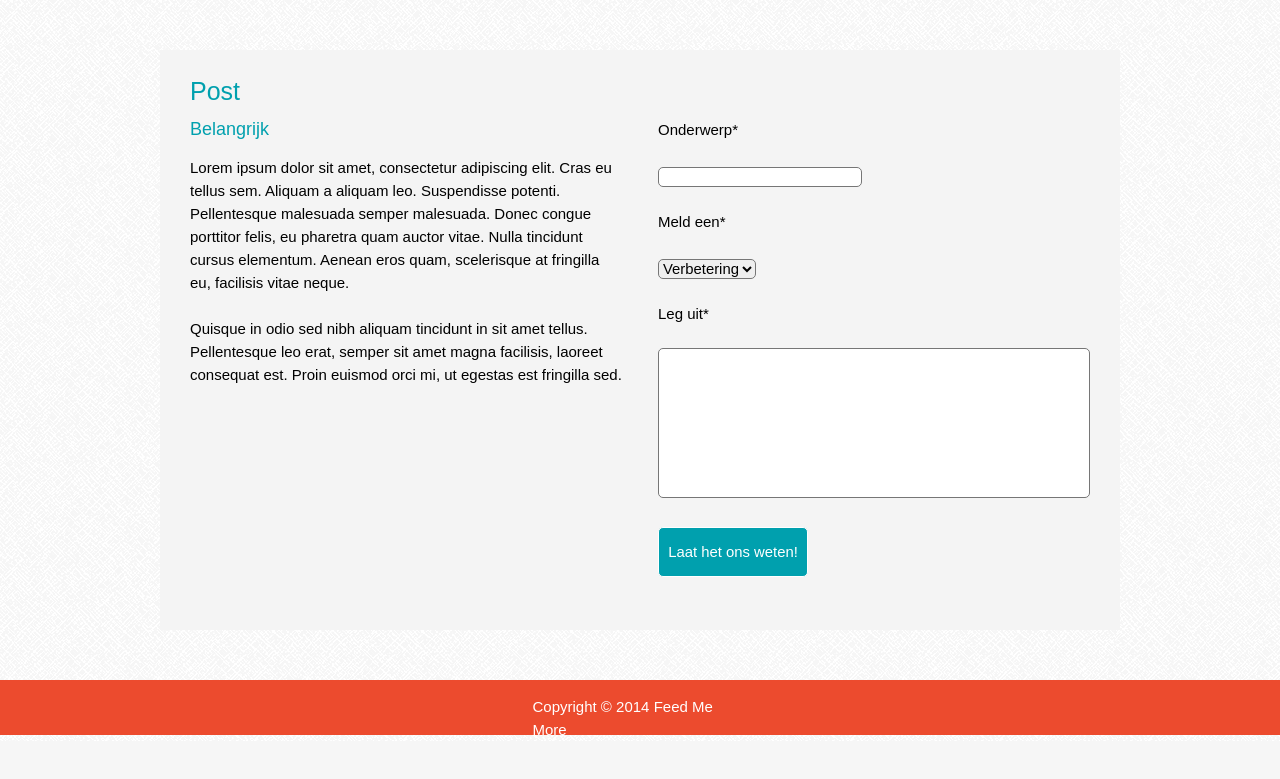
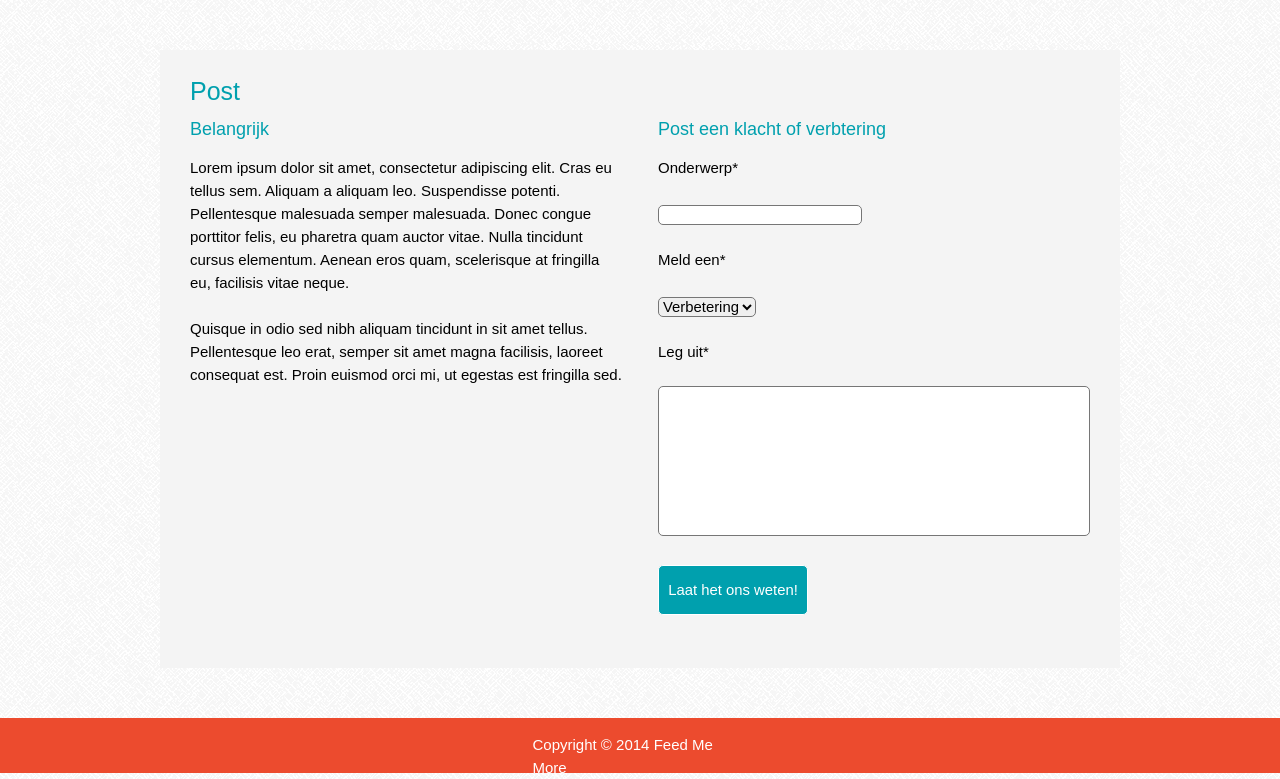
Before and after one commit to larspeeters/FeedMeMore, a PHP site: page /post.php in a window 1280 px wide. Shown: the part 94-873 px from the top of the page. Before the commit the page ends 829 px from the top, so only its background shows below. Run offline with PHP 8.4, Linux system fonts and the light colour scheme; the visitor is signed in with stand-in values (Sample User, id 1).

Commit message:
post.php trug gewijzigd..

```diff
--- a/post.php
+++ b/post.php
@@ -51,6 +51,7 @@ include_once "includes/nav.include.php";
         </p>
     </div>
 		<div id="post">
+			<h2>Post een klacht of verbtering</h2>
             <form action="" method="post">
             	<label>Onderwerp*</label><br><br>
             	<input type="text" name="subject"></input><br><br>
```
